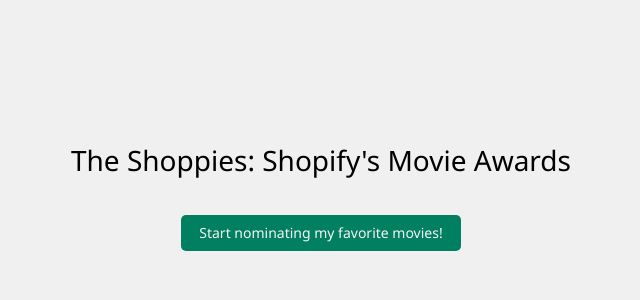
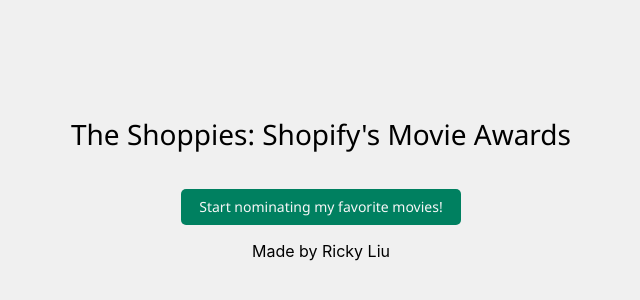
Before and after one commit to RiccLQL/Ricky-Liu-Shoppies-Awards, a React (Create React App) app in the folder shoppies-app/: page / in a window 1280 px wide. Shown: the part 212-512 px from the top of the page, without its empty margins (319-959 px from the left). Built offline with nearby package versions, Linux system fonts and the light colour scheme.

Commit message:
added a little watermark hihi

```diff
--- a/shoppies-app/src/views/Start.js
+++ b/shoppies-app/src/views/Start.js
@@ -17,6 +17,7 @@
                 <br></br>
             </div>
             <StartButton goToHome={goToHome}/>
+            <p>Made by Ricky Liu</p>
         </div>
     );
 }
```
